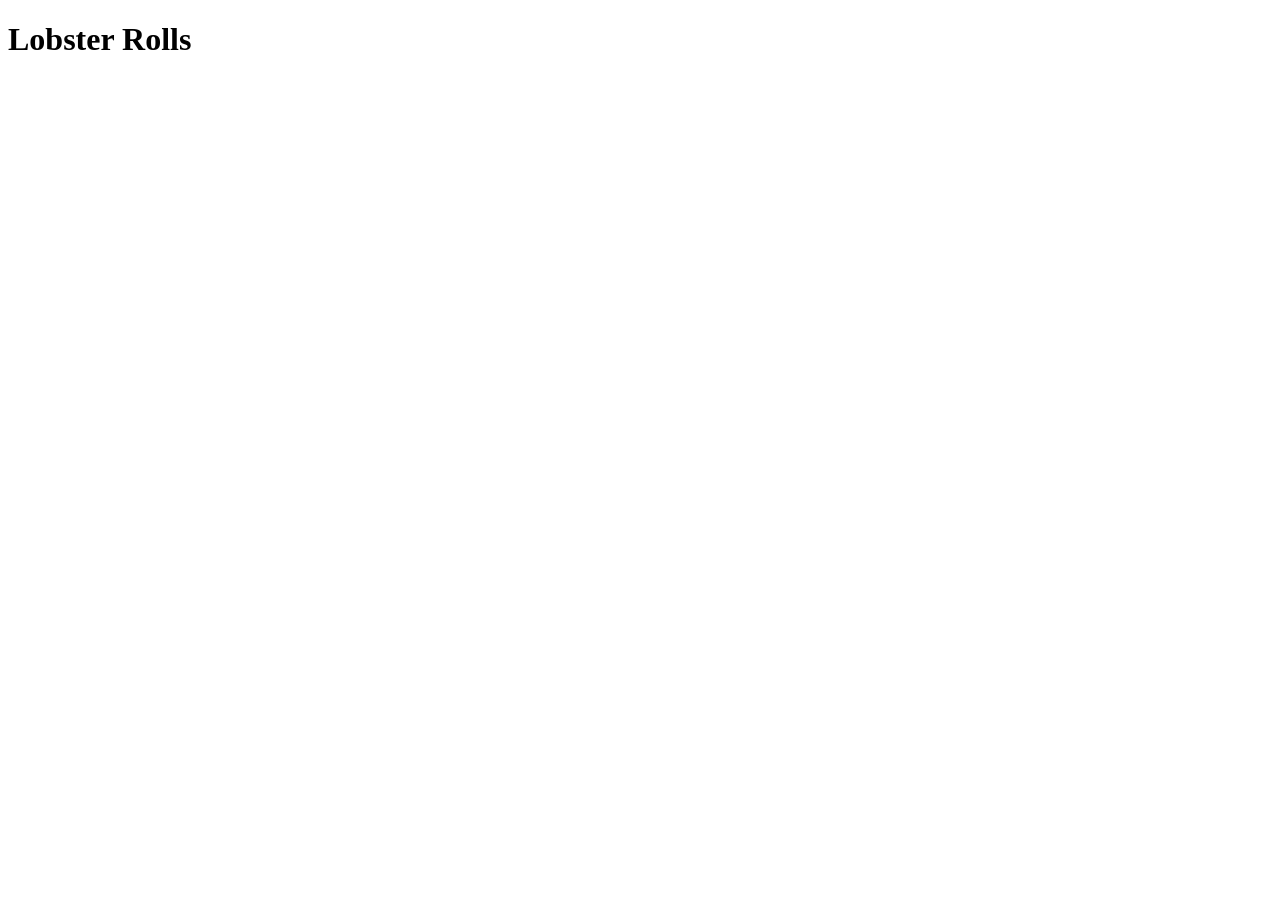
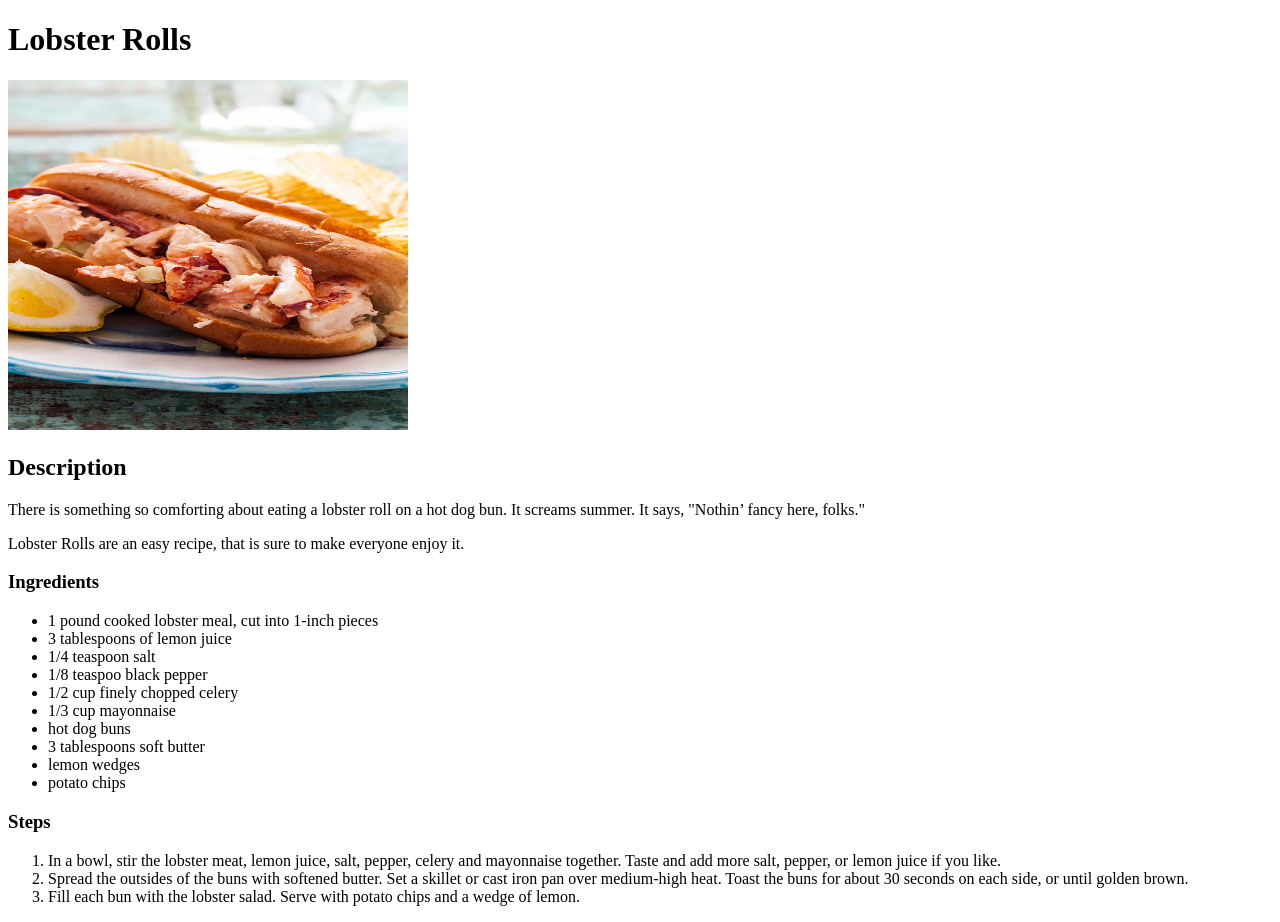
Before and after one commit to Laerson/odin-recipes, a plain HTML site: page recipes/lobsterroll.html in a window 1280 px wide. Before the commit the page ends 800 px from the top, so only its background shows below. Drawn offline with Linux system fonts and the light colour scheme.

Commit message:
Add lobsterroll.html

```diff
--- a/recipes/lobsterroll.html
+++ b/recipes/lobsterroll.html
@@ -7,5 +7,33 @@
 
   <body>
     <h1>Lobster Rolls</h1>
+    <img src="../images/lobsterRoll.jpg" alt="finished lobster roll"
+    width="400" height="350">
+
+    <h2>Description</h2>
+    <p>There is something so comforting about eating a lobster roll on a hot dog bun. It screams summer. It says, "Nothin’ fancy here, folks."</p>
+
+    <p>Lobster Rolls are an easy recipe, that is sure to make everyone enjoy it.</p>
+
+    <h3>Ingredients</h3>
+    <ul>
+      <li>1 pound cooked lobster meal, cut into 1-inch pieces</li>
+      <li>3 tablespoons of lemon juice</li>
+      <li>1/4 teaspoon salt</li>
+      <li>1/8 teaspoo black pepper</li>
+      <li>1/2 cup finely chopped celery</li>
+      <li>1/3 cup mayonnaise</li>
+      <li>hot dog buns</li>
+      <li>3 tablespoons soft butter</li>
+      <li>lemon wedges</li>
+      <li>potato chips</li>
+    </ul>
+
+    <h3>Steps</h3>
+    <ol>
+      <li>In a bowl, stir the lobster meat, lemon juice, salt, pepper, celery and mayonnaise together. Taste and add more salt, pepper, or lemon juice if you like.</li>
+      <li>Spread the outsides of the buns with softened butter. Set a skillet or cast iron pan over medium-high heat. Toast the buns for about 30 seconds on each side, or until golden brown.</li>
+      <li>Fill each bun with the lobster salad. Serve with potato chips and a wedge of lemon.</li>
+    </ol>
   </body>
 </html>
```
Also changed, not shown: images/lobsterRoll.jpg (added).
